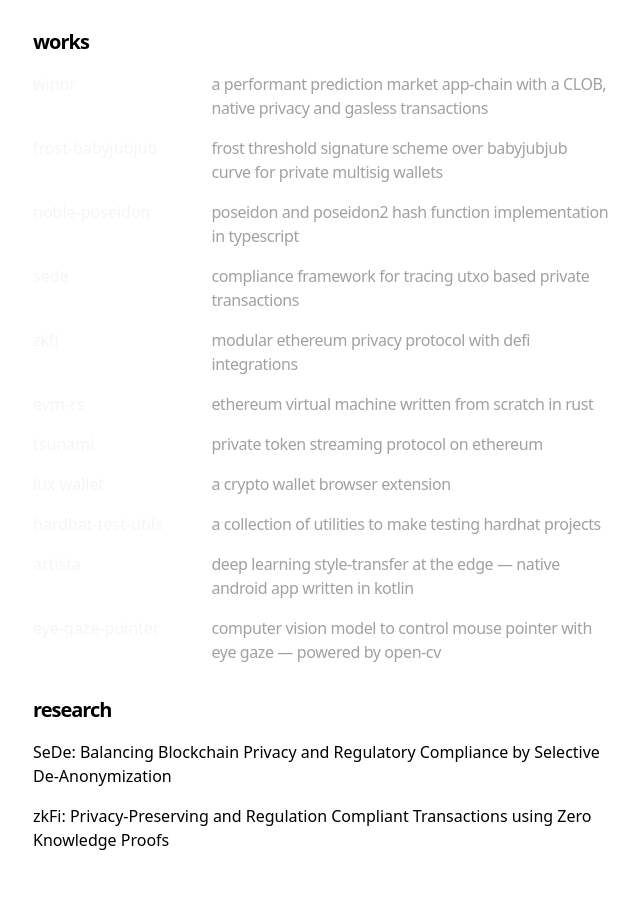
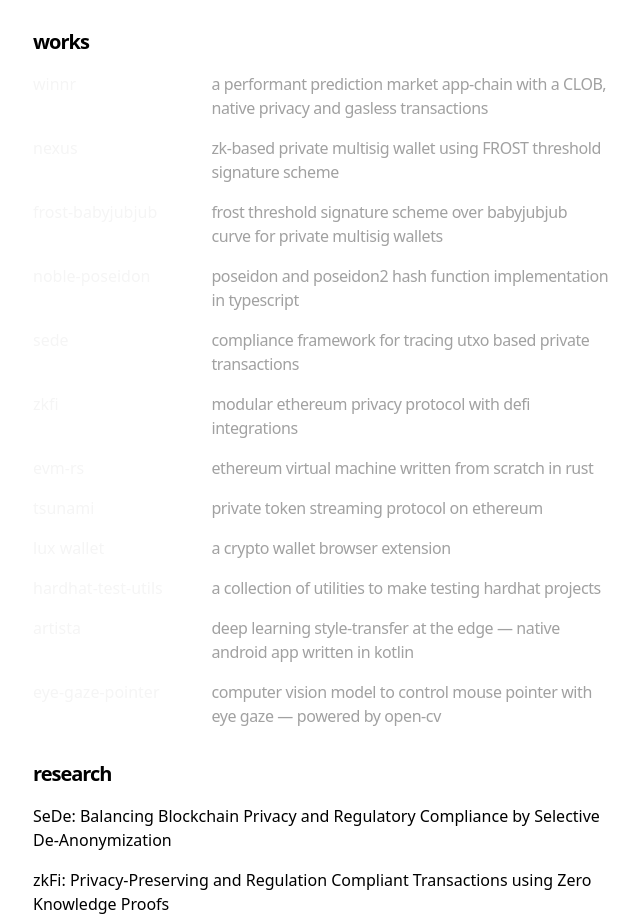
Before and after one commit to nvnx7/website, a Next.js app: page / in a window 1280 px wide. Shown: the part 1100-2020 px from the top of the page, without its empty margins (319-959 px from the left). Built offline with nearby package versions, Linux system fonts and the light colour scheme.

Commit message:
update works

```diff
--- a/app/components/works.tsx
+++ b/app/components/works.tsx
@@ -6,6 +6,12 @@
     description:
       "a performant prediction market app-chain with a CLOB, native privacy and gasless transactions",
     href: "https://github.com/nvnx7/winnr-rollup",
+  },
+  {
+    name: "nexus",
+    description:
+      "zk-based private multisig wallet using FROST threshold signature scheme",
+    href: "https://github.com/nvnx7/nexus-multisig",
   },
   {
     name: "frost-babyjubjub",
```
